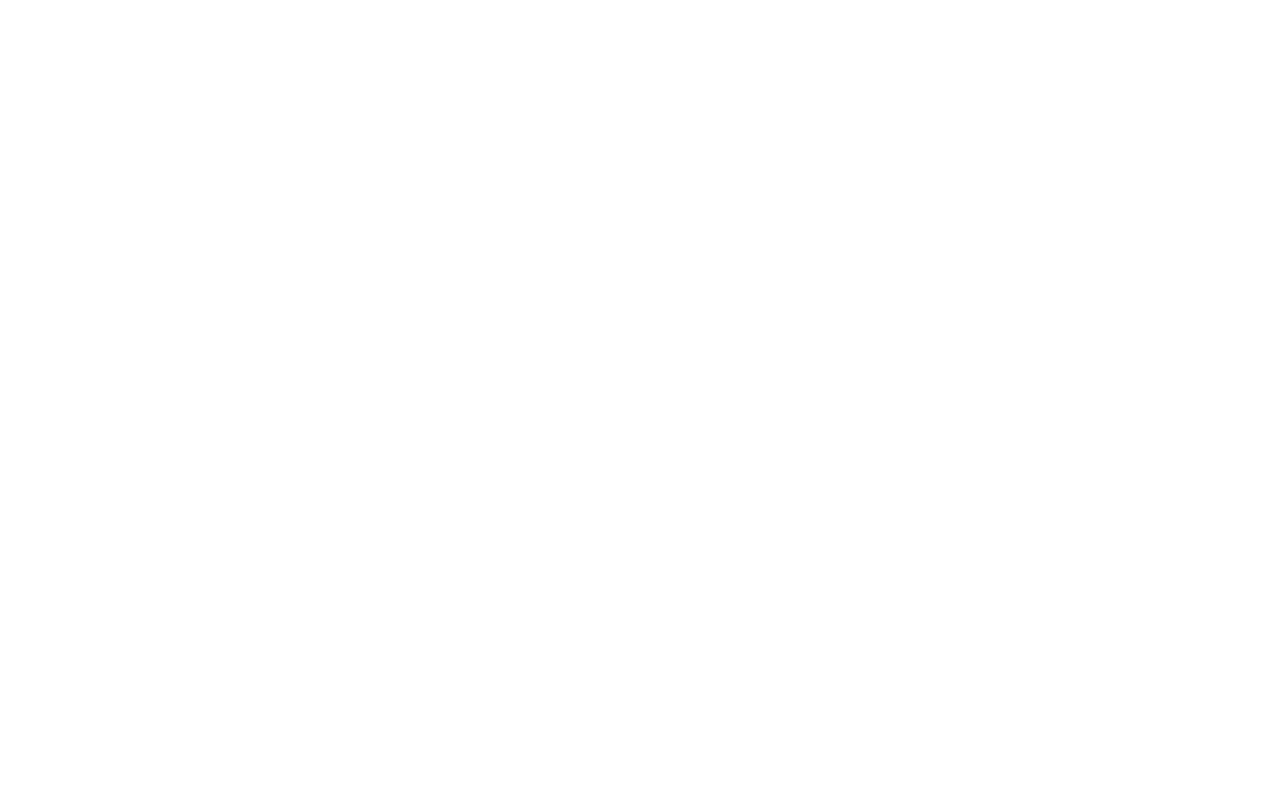
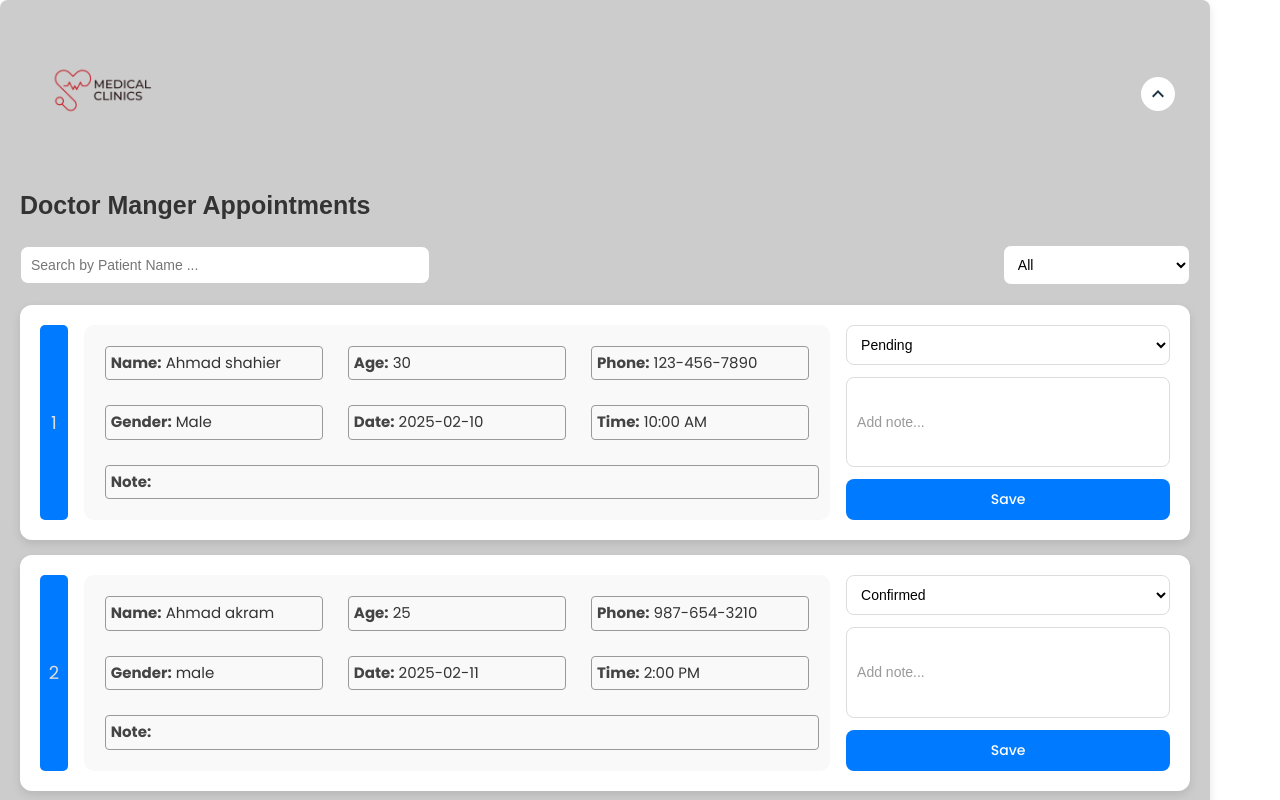
Before and after one commit to M7mdQashqesh/clinic-appointment-system, a React (Vite) app: page /doctormangerappointment in a window 1280 px wide. Before the commit this address had no page. Shown: the top 800 px of the page. Built offline with nearby package versions, Linux system fonts and the light colour scheme.

Commit message:
Doctor manger appointments screen

```diff
--- a/src/App.tsx
+++ b/src/App.tsx
@@ -2,6 +2,7 @@
 import "./App.css";
 import LoginPage from "./pages/LoginPage/LoginPage";
 import PatientAppointment from "./pages/patientAppointment/PatientAppointment";
+import DoctorMangerAppointments from "./pages/DoctorMangerAppointments/DoctorMangerAppointments";
 
 function App() {
   return (
@@ -9,6 +10,7 @@
       <Routes>
         <Route path="/login" element={<LoginPage />} />
         <Route path="/PatientAppointment" element={<PatientAppointment />} />
+        <Route path="/doctormangerappointment" element={<DoctorMangerAppointments />} />
       </Routes>
     </>
   );
--- /dev/null
+++ b/src/components/cardAppointment-component/cardAppointmentComponent.css
@@ -0,0 +1,114 @@
+.card-appointment-container {
+    display: flex;
+    flex-direction: row;
+    justify-content: space-around;
+    gap: 16px;
+    background: #ffffff;
+    border-radius: 12px;
+    box-shadow: 0px 4px 10px rgba(0, 0, 0, 0.1);
+    padding: 20px;
+    font-family: 'Poppins', sans-serif;
+    transition: transform 0.3s ease-in-out;
+  }
+  .index-container{
+    width: 3%;
+    background-color: #007bff;
+    display: flex;
+    justify-content: center;
+    align-items: center;
+    border-radius: 5px;
+
+  }
+  .index-container p{
+    font-size: 18px;
+    color: #ddd;
+  }
+
+
+  .card-appointment-container:hover {
+    transform: scale(1.02);
+  }
+
+  .card-information {
+    display: grid;
+    grid-template-columns: repeat(3, 1fr); /* 3 columns per row */
+    gap: 15px;
+    background: #f9f9f9;
+    border-radius: 10px;
+    padding: 16px;
+    width: 80%;
+  }
+  .patient-note{
+    width: 100% !important; ;
+
+  }
+  .card-information p {
+    border:#999 solid 1px;
+    border-radius: 4px;
+    margin:5px;
+    padding:5px;
+    font-size: 15px;
+    color: #333;
+  }
+  .card-information p:nth-child(7n) {
+    grid-column: span 3; /* Makes the 3rd item in each row span the full width */
+  }
+  .card-information strong {
+    color: #444;
+  }
+
+  .card-action {
+    width: 35%;
+    display: flex;
+    flex-direction: column;
+    gap: 12px;
+  }
+
+  .status-select {
+    padding: 10px;
+    border-radius: 8px;
+    border: 1px solid #ddd;
+    background: #fff;
+    font-size: 14px;
+    cursor: pointer;
+  }
+
+  .doctor-note {
+    padding: 10px;
+    border-radius: 8px;
+    border: 1px solid #ddd;
+    font-size: 14px;
+    height: 50%;
+    outline: none;
+  }
+
+  .doctor-note::placeholder {
+    color: #999;
+  }
+
+  .save-note {
+    background: #007bff;
+    color: white;
+    border: none;
+    padding: 10px;
+    font-size: 14px;
+    border-radius: 8px;
+    cursor: pointer;
+    transition: background 0.3s ease-in-out;
+  }
+
+  .save-note:hover {
+    background: #0056b3;
+  }
+
+  /* Responsive Design */
+  @media (max-width: 500px) {
+    .card-appointment-container {
+      max-width: 100%;
+      padding: 16px;
+    }
+
+    .card {
+      padding: 12px;
+    }
+  }
--- /dev/null
+++ b/src/components/cardAppointment-component/cardAppointmentComponent.tsx
@@ -0,0 +1,39 @@
+import './cardAppointmentComponent.css'
+import { Appointment } from "../../type/@type";
+
+
+
+const CardAppointment = (props :Appointment) => {
+  return (
+    <div className="card-appointment-container">
+      <div className="index-container">
+        <p>{props.id}</p>
+      </div>
+      <div className="card-information">
+        <p><strong>Name:</strong> <span>{props.name}</span></p>
+        <p><strong>Age:</strong> <span>{props.age}</span></p>
+        <p><strong>Phone:</strong> <span>{props.phone}</span></p>
+        <p><strong>Gender:</strong> <span>{props.gender}</span></p>
+        <p><strong>Date:</strong> <span>{props.date}</span></p>
+        <p><strong>Time:</strong> <span>{props.timeSlot}</span></p>
+        <p className='patient-note'><strong>Note:</strong> <span>{props.note}</span></p>
+      </div>
+      <div className="card-action">
+        <select className="status-select" value={props.status} >
+          <option value="Pending">Pending</option>
+          <option value="Confirmed">Confirmed</option>
+          <option value="Completed">Completed</option>
+        </select>
+        <input
+          type="text"
+          className="doctor-note"
+          value={props.note}
+          placeholder="Add note..."
+        />
+        <button className="save-note">Save</button>
+      </div>
+    </div>
+  );
+};
+
+export default CardAppointment;
--- /dev/null
+++ b/src/pages/DoctorMangerAppointments/DoctorMangerAppointments.css
@@ -0,0 +1,61 @@
+.appointments-container {
+  width: 100%;
+  margin: auto;
+  padding: 20px;
+  background: #ccc;
+  border-radius: 8px;
+  box-shadow: 0px 4px 8px rgba(0, 0, 0, 0.1);
+  font-family: Arial, sans-serif;
+}
+
+h2 {
+  text-align: start;
+  color: #333;
+  font-size: 25px;
+  margin: 20px 20px 20px 0px;
+}
+
+.appointments-header {
+  display: flex;
+  justify-content: space-between;
+  align-items: center;
+  margin-bottom: 20px;
+  gap: 10px;
+}
+
+.search-bar{
+  padding: 10px;
+  border: 1px solid #ccc;
+  border-radius: 8px;
+  font-size: 14px;
+  width: 35%;
+}
+.status-select-bar {
+  padding: 10px;
+  border: 1px solid #ccc;
+  border-radius: 8px;
+  font-size: 14px;
+  width: 16%;
+}
+
+.status-select-bar {
+  background: #fff;
+}
+
+.appointments-cards {
+  display: flex;
+  flex-direction: column;
+  gap: 15px;
+}
+
+/* @media (min-width: 600px) {
+  .appointments-header {
+    flex-direction: row;
+  }
+  .search-bar {
+    width: 70%;
+  }
+  .status-select-bar {
+    width: 30%;
+  }
+} */
--- /dev/null
+++ b/src/pages/DoctorMangerAppointments/DoctorMangerAppointments.tsx
@@ -0,0 +1,57 @@
+import { Appointment } from "../../type/@type";
+import CardAppointment from "../../components/cardAppointment-component/cardAppointmentComponent";
+import './DoctorMangerAppointments.css'
+import HeaderComponent from "../../components/header-component/HeaderComponent";
+
+const initialAppointments: Appointment[] = [
+    { id: 1, name: "Ahmad shahier", age: 30, gender: "Male", phone: "123-456-7890", date: "2025-02-10", timeSlot: "10:00 AM", status: "Pending", note: "" },
+    { id: 2, name: "Ahmad akram", age: 25, gender: "male", phone: "987-654-3210", date: "2025-02-11", timeSlot: "2:00 PM", status: "Confirmed", note: "" },
+    { id: 3, name: "Hosny ishtaya", age: 26, gender: "male", phone: "987-654-3210", date: "2025-02-12", timeSlot: "3:00 PM", status: "Confirmed", note: "" },
+    { id: 4, name: "Rola ahmad", age: 25, gender: "Female", phone: "987-654-3210", date: "2025-02-13", timeSlot: "5:00 PM", status: "Confirmed", note: "" },
+    { id: 5, name: "Mohammed sabbah", age: 23, gender: "Female", phone: "987-654-3210", date: "2025-02-11", timeSlot: "3:00 PM", status: "Confirmed", note: "" },
+  ];
+const DoctorMangerAppointments = () => {
+
+  return (
+    <div className="appointments-container">
+      <HeaderComponent/>
+      <h2>Doctor Manger Appointments</h2>
+      <div className="appointments-header">
+        <input className="search-bar" type="text" placeholder="Search by Patient Name ..."></input>
+        <select className="status-select-bar">
+            <option value="all">All</option>
+            <option value="pending">Pending</option>
+            <option value="confirmed">Confirmed</option>
+            <option value="completed">Completed</option>
+        </select>
+      </div>
+      <div className="appointments-cards">
+        {
+          initialAppointments.map((card)=>{
+            return(
+              <div>
+                {
+                  <CardAppointment
+                  key={card.id}
+                  id={card.id}
+                  name={card.name}
+                  age={card.age}
+                  gender={card.gender}
+                  date={card.date}
+                  timeSlot={card.timeSlot}
+                  phone={card.phone}
+                  note={card.note}
+                  status={card.status}
+                  />
+                }
+              </div>
+            )
+          })
+        }
+
+      </div>
+    </div>
+  );
+};
+
+export default DoctorMangerAppointments;
--- /dev/null
+++ b/src/type/@type.ts
@@ -0,0 +1,11 @@
+export interface Appointment {
+    id: number;
+    name: string;
+    age: number;
+    gender: string;
+    phone: string;
+    date: string;
+    timeSlot: string;
+    status: "Pending" | "Confirmed" | "Completed";
+    note: string;
+  };
```
